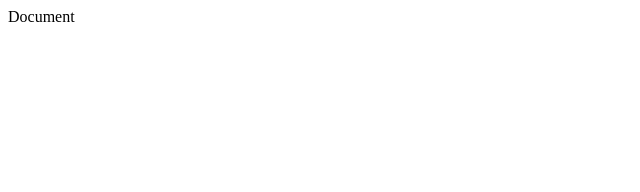
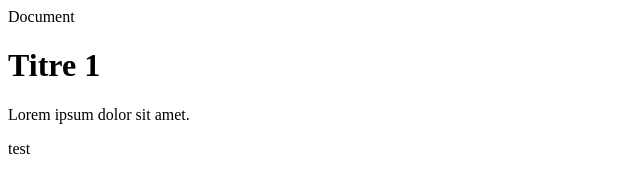
Before and after one commit to FSFULLSTACK/Test_first_workflow0, a plain HTML site: page index.html in a window 1280 px wide. Shown: the whole page, without its empty margins (0-640 px from the left). Drawn offline with Linux system fonts and the light colour scheme.

Commit message:
changes file html

```diff
--- a/css/style.css
+++ b/css/style.css
@@ -0,0 +1,4 @@
+:root{
+    -primay-color:#219F94;
+    -secondary-color: #F5EEDC;
+}
--- a/index.html
+++ b/index.html
@@ -4,10 +4,15 @@
     <meta charset="UTF-8">
     <meta http-equiv="X-UA-Compatible" content="IE=edge">
     <meta name="viewport" content="width=device-width, initial-scale=1.0">
-    <link rel=""
+    <link rel="stylesheet" href=""
     <title>Document</title>
 </head>
 <body>
+    <h1>Titre 1</h1>
+    <div class="container">
+        <p>Lorem ipsum dolor sit amet.</p>
+        <span>test</span>
+    </div>
 
 </body>
 </html>
```
